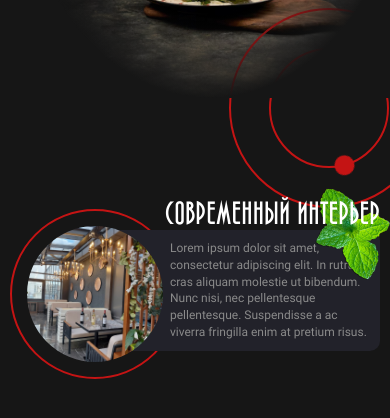
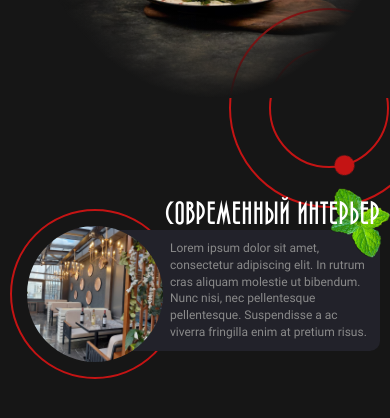
Before and after one commit to ForSureN1/Terras, a plain HTML site: page about.html in a window 390 px wide. Shown: the part 677-1095 px from the top of the page. Drawn offline with Linux system fonts and the light colour scheme.

Commit message:
Update style.css

```diff
--- a/css/style.css
+++ b/css/style.css
@@ -2992,6 +2992,10 @@ ul.slick-dots li button {
     .about__text {
         border-radius: 20px;
     }
+    .myata {
+        width: 60px;
+        height: 70px;
+    }
 }
 
 @media(max-width: 900px) {
```
